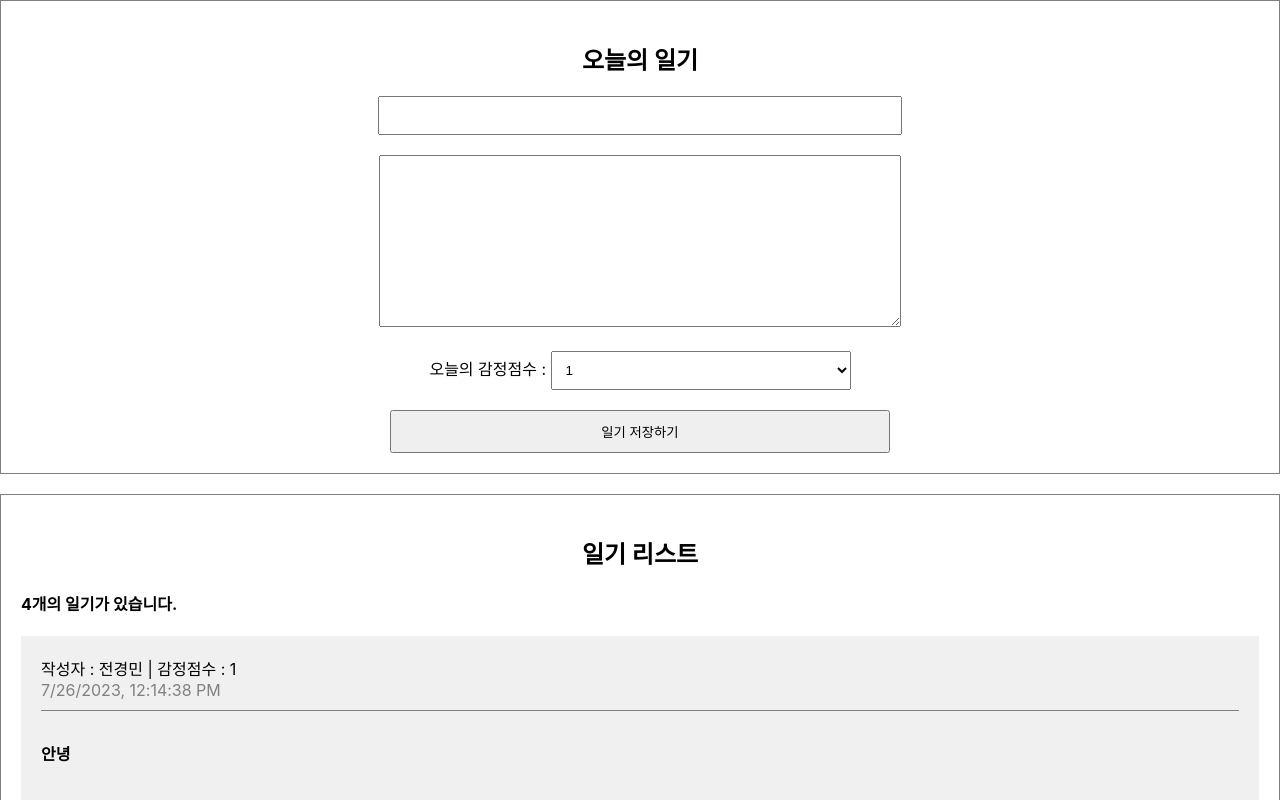
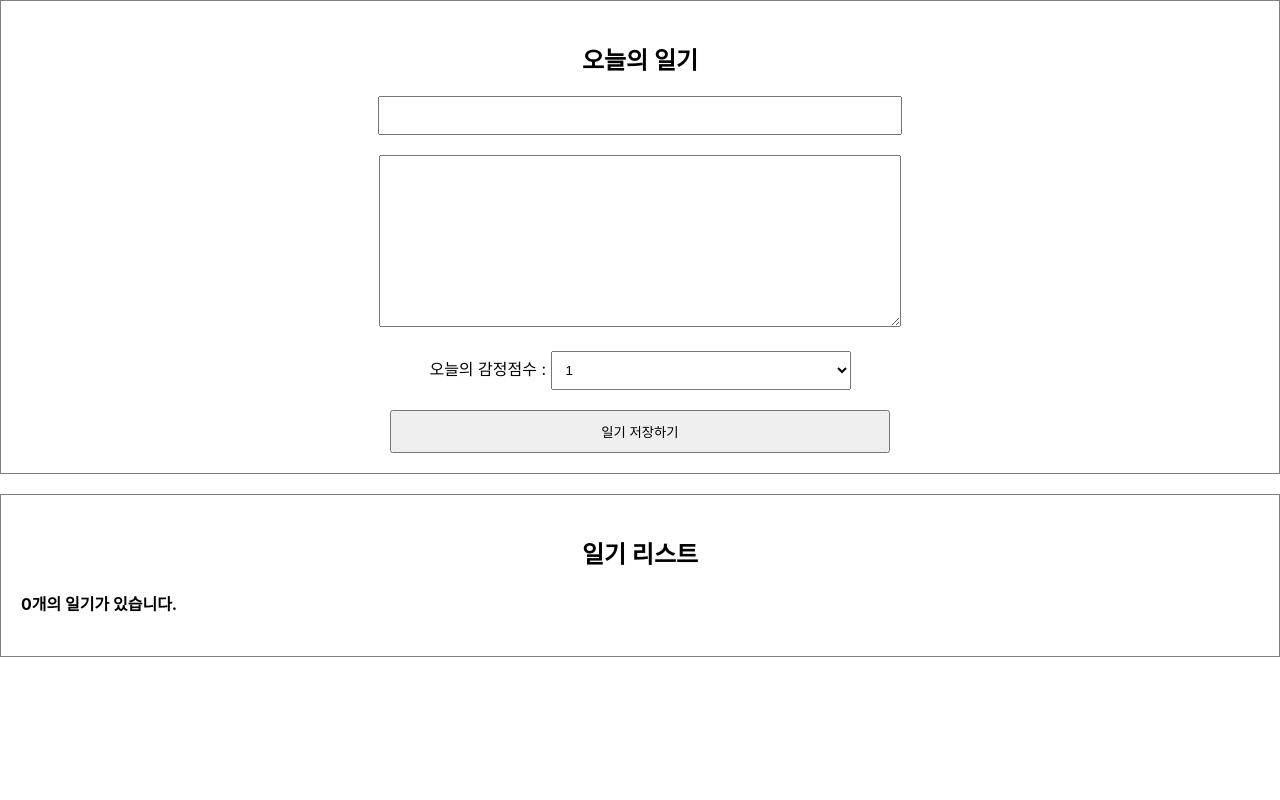
Before and after one commit to 627km/SimpleDiary-React, a React (Create React App) app: page / in a window 1280 px wide. Shown: the top 800 px of the page. Built offline with nearby package versions, Linux system fonts and the light colour scheme.

Commit message:
feat: Write new Diary and Add new Diary

```diff
--- a/src/App.js
+++ b/src/App.js
@@ -1,42 +1,60 @@
 import "./App.css";
 import DiaryEditor from "./DiaryEditor";
 import DiaryList from "./DiaryList";
+import { useState, useRef } from "react";
 
-const dummyList = [
-  {
-    id: 1,
-    author: "전경민",
-    content: "안녕",
-    emotion: 1,
-    created_date: new Date().getTime(),
-  },
-  {
-    id: 2,
-    author: "김철수",
-    content: "안녕1",
-    emotion: 4,
-    created_date: new Date().getTime(),
-  },
-  {
-    id: 3,
-    author: "김짱구",
-    content: "안녕2",
-    emotion: 5,
-    created_date: new Date().getTime(),
-  },
-  {
-    id: 4,
-    author: "김유리",
-    content: "안녕3",
-    emotion: 2,
-    created_date: new Date().getTime(),
-  },
-];
+// const dummyList = [
+//   {
+//     id: 1,
+//     author: "전경민",
+//     content: "안녕",
+//     emotion: 1,
+//     created_date: new Date().getTime(),
+//   },
+//   {
+//     id: 2,
+//     author: "김철수",
+//     content: "안녕1",
+//     emotion: 4,
+//     created_date: new Date().getTime(),
+//   },
+//   {
+//     id: 3,
+//     author: "김짱구",
+//     content: "안녕2",
+//     emotion: 5,
+//     created_date: new Date().getTime(),
+//   },
+//   {
+//     id: 4,
+//     author: "김유리",
+//     content: "안녕3",
+//     emotion: 2,
+//     created_date: new Date().getTime(),
+//   },
+// ];
 function App() {
+  const [data, setData] = useState([]);
+
+  const dataId = useRef(0);
+
+  // 새로운 일기를 추가하는 함수
+  const onCreate = (author, content, emotion) => {
+    const created_date = new Date().getTime();
+    const newItem = {
+      author,
+      content,
+      emotion,
+      created_date,
+      id: dataId.current,
+    };
+    dataId.current += 1;
+    setData([newItem, ...data]); // 새로운 일기가 제일 윗부분에 위치하도록
+  };
   return (
     <div className="App">
-      <DiaryEditor />
-      <DiaryList diaryList={dummyList} />
+      <DiaryEditor onCreate={onCreate} />
+      <DiaryList diaryList={data} />
     </div>
   );
 }
--- a/src/DiaryEditor.js
+++ b/src/DiaryEditor.js
@@ -1,6 +1,6 @@
 import { useState, useRef } from "react";
 
-const DiaryEditor = () => {
+const DiaryEditor = ({ onCreate }) => {
   const authorInput = useRef();
   const contentInput = useRef();
 
@@ -33,7 +33,13 @@
       contentInput.current.focus();
       return;
     }
+    onCreate(state.author, state.content, state.emotion);
     alert("저장 성공");
+    setState({
+      author: "",
+      content: "",
+      emotion: 1,
+    });
   };
   return (
     <div className="DiaryEditor">
```
